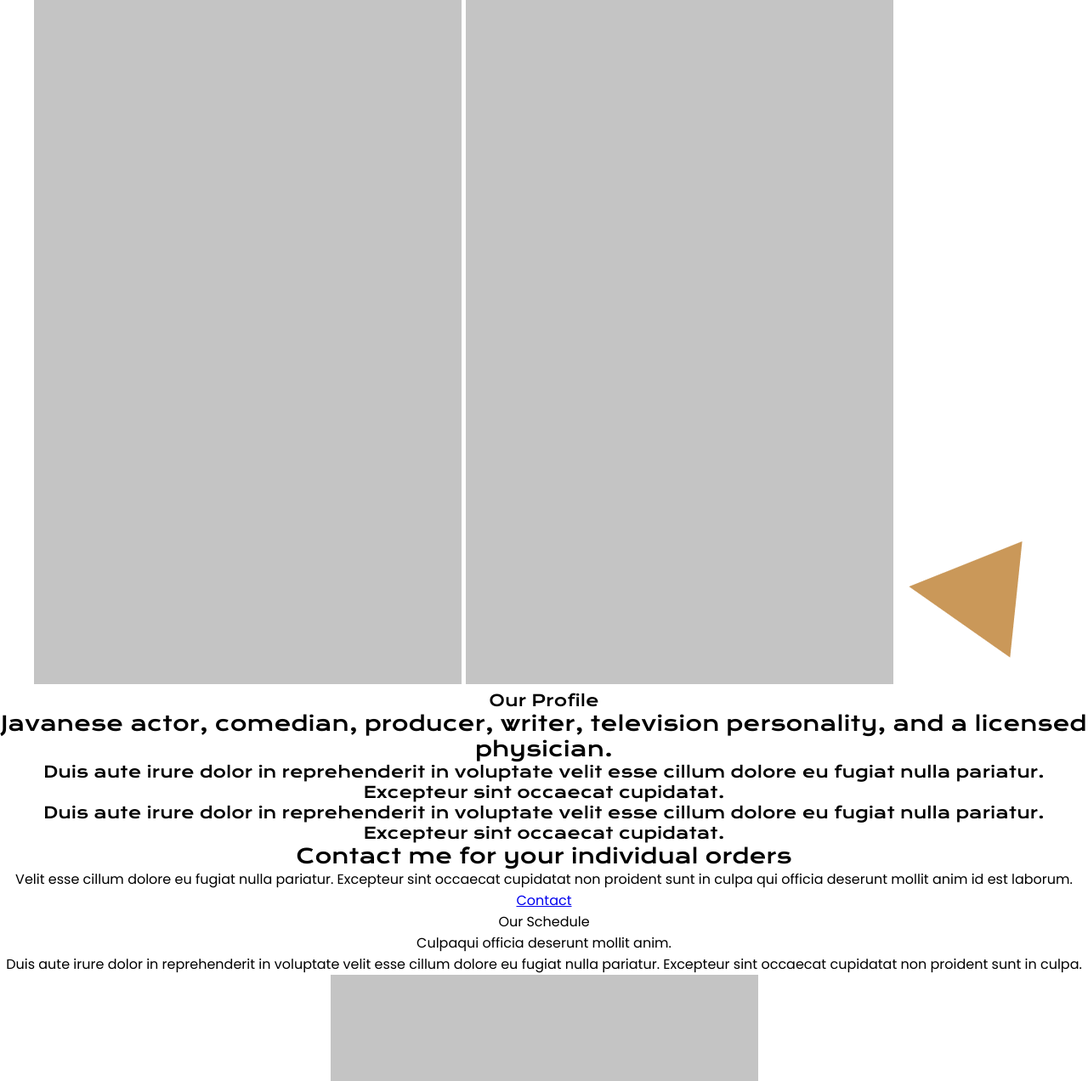
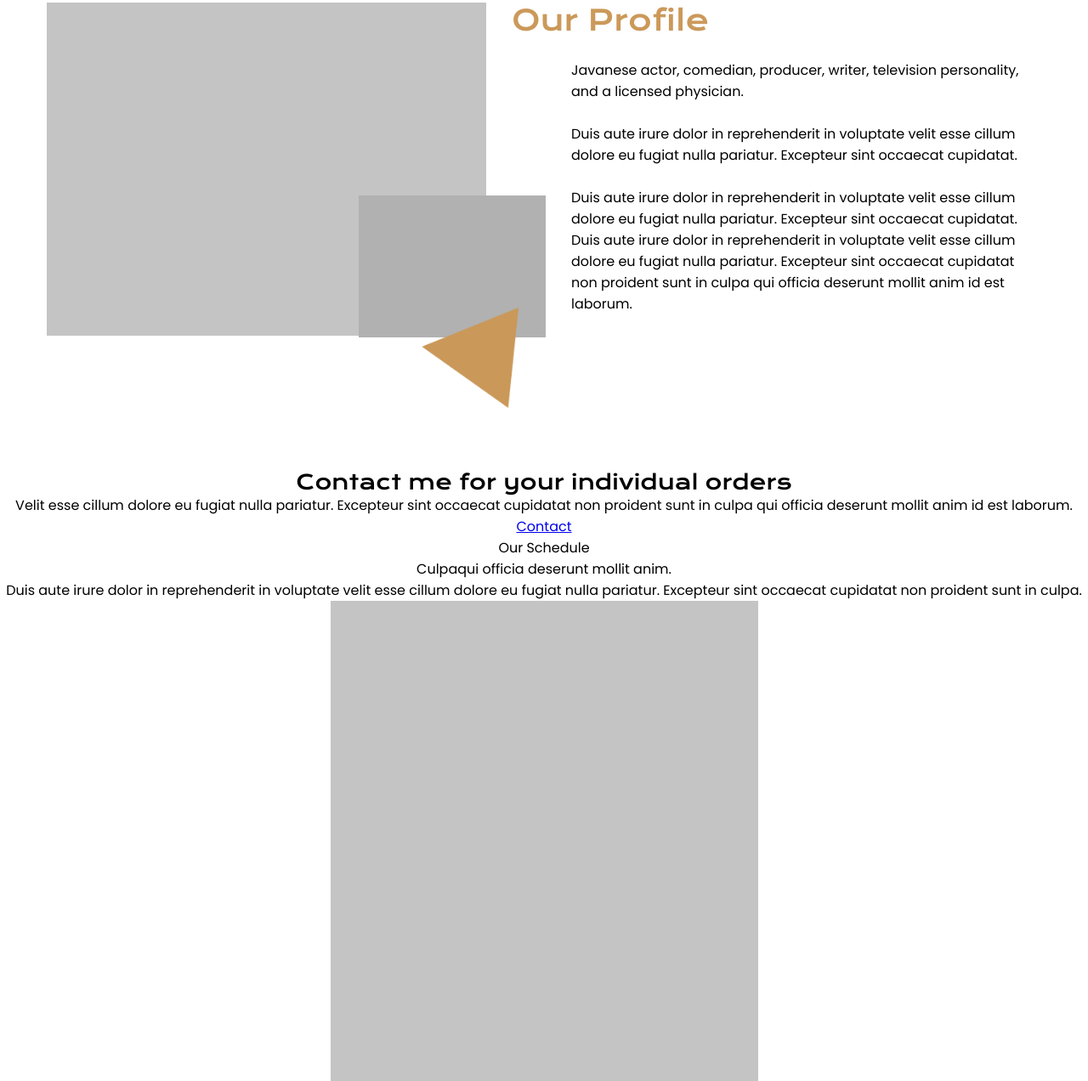
Before and after one commit to classferreiracode/rinhadosestagiarios, a plain HTML site: page app/index.html in a window 1280 px wide. Shown: the part 2602-3874 px from the top of the page at 85% size. Drawn offline with nearby package versions, Linux system fonts and the light colour scheme.

Commit message:
wip: css our profile

```diff
--- a/app/css/styles.css
+++ b/app/css/styles.css
@@ -140,7 +140,6 @@
     color: var(--color-font);
 }
 
-
 #about .about1 h1 {
     text-align: left;
     font-size: 2.1rem;
@@ -231,7 +230,7 @@
 }
 
 #carousel {
-    margin-top: 150px;
+    margin-top: 130px;
     max-width: 1920px;
     width: 100%;
     overflow-x: hidden;
@@ -259,6 +258,49 @@
     }
 }
 
-#profile {
-    margin-top: 100px;
+#ourprofile {
+    margin-top: 150px;
+    max-width: 1170px;
+    width: 100%;
 }
+#ourprofile article {
+    display: flex;
+    justify-content: space-between;
+}
+#ourprofile #ourprofile_side1 {
+    position: relative;
+}
+#ourprofile  #ourprofile_img1 {
+    width: 517px;
+}
+#ourprofile  #ourprofile_img2 {
+    width: 220px;
+
+    position: absolute;
+    bottom: 5px;
+    right: -70px;
+}
+#ourprofile  #ourprofile_img3 {
+    width: 158px;
+    height: 158px;
+
+    position: absolute;
+    bottom: -105px;
+    right: -70px;;
+}
+#ourprofile #ourprofile_side2 {
+    text-align: left;
+}
+#ourprofile #ourprofile_side2 h1 {
+    font-size: 2.1rem;
+    color: var(--color-font);
+    padding-left: 30px;
+}
+#ourprofile #ourprofile_side2 > p,
+#ourprofile #ourprofile_side2 > h2{
+    padding: 25px 0px 0px 100px;
+}
+
+#contact {
+    padding-top: 150px;
+}
--- a/app/index.html
+++ b/app/index.html
@@ -113,34 +113,31 @@
         </div>
     </section>
 
-    <section id="profile">
+    <section id="ourprofile">
         <article>
-            <div>
-                <img src="./img/Image.png" alt="">
-                <img src="./img/Image.png" alt="">
-                <img src="./img/shape.png" alt="">
+            <div id="ourprofile_side1">
+                <img id="ourprofile_img1" src="./img/ourprofile_img1.png" alt="">
+                <img id="ourprofile_img2" src="./img/ourprofile_img2.png" alt="">
+                <img id="ourprofile_img3" src="./img/shape.png" alt="">
             </div>
-            <div>
+            <div id="ourprofile_side2">
                 <h1>Our Profile</h1>
-                <h2>Javanese actor, comedian, producer, writer, television personality, and a licensed physician.
-                </h2>
                 <p>
-                <h3>
+                    Javanese actor, comedian, producer, writer, television personality, and a licensed physician.
+                </p>
+                <p>
                     Duis aute irure dolor in reprehenderit in voluptate velit esse cillum dolore eu fugiat nulla
                     pariatur. Excepteur sint occaecat cupidatat.
-                </h3>
                 </p>
                 <p>
-                <h3>
-                    Duis aute irure dolor in reprehenderit in voluptate velit esse cillum dolore eu fugiat nulla
-                    pariatur. Excepteur sint occaecat cupidatat.
-                </h3>
+                    Duis aute irure dolor in reprehenderit in voluptate velit esse cillum dolore eu fugiat nulla pariatur. Excepteur sint occaecat cupidatat.
+                    Duis aute irure dolor in reprehenderit in voluptate velit esse cillum dolore eu fugiat nulla pariatur. Excepteur sint occaecat cupidatat non proident sunt in culpa qui officia deserunt mollit anim id est laborum.
                 </p>
             </div>
         </article>
     </section>
 
-    <section class="contact">
+    <section id="contact">
         <h1>Contact me for your individual orders</h1>
         <p>Velit esse cillum dolore eu fugiat nulla pariatur. Excepteur sint occaecat cupidatat non proident sunt in
             culpa qui officia deserunt mollit anim id est laborum.</p>
```
Also changed, not shown: app/img/Image2.png (added), app/img/ourprofile_img1.png (added), app/img/ourprofile_img2.png (added).
